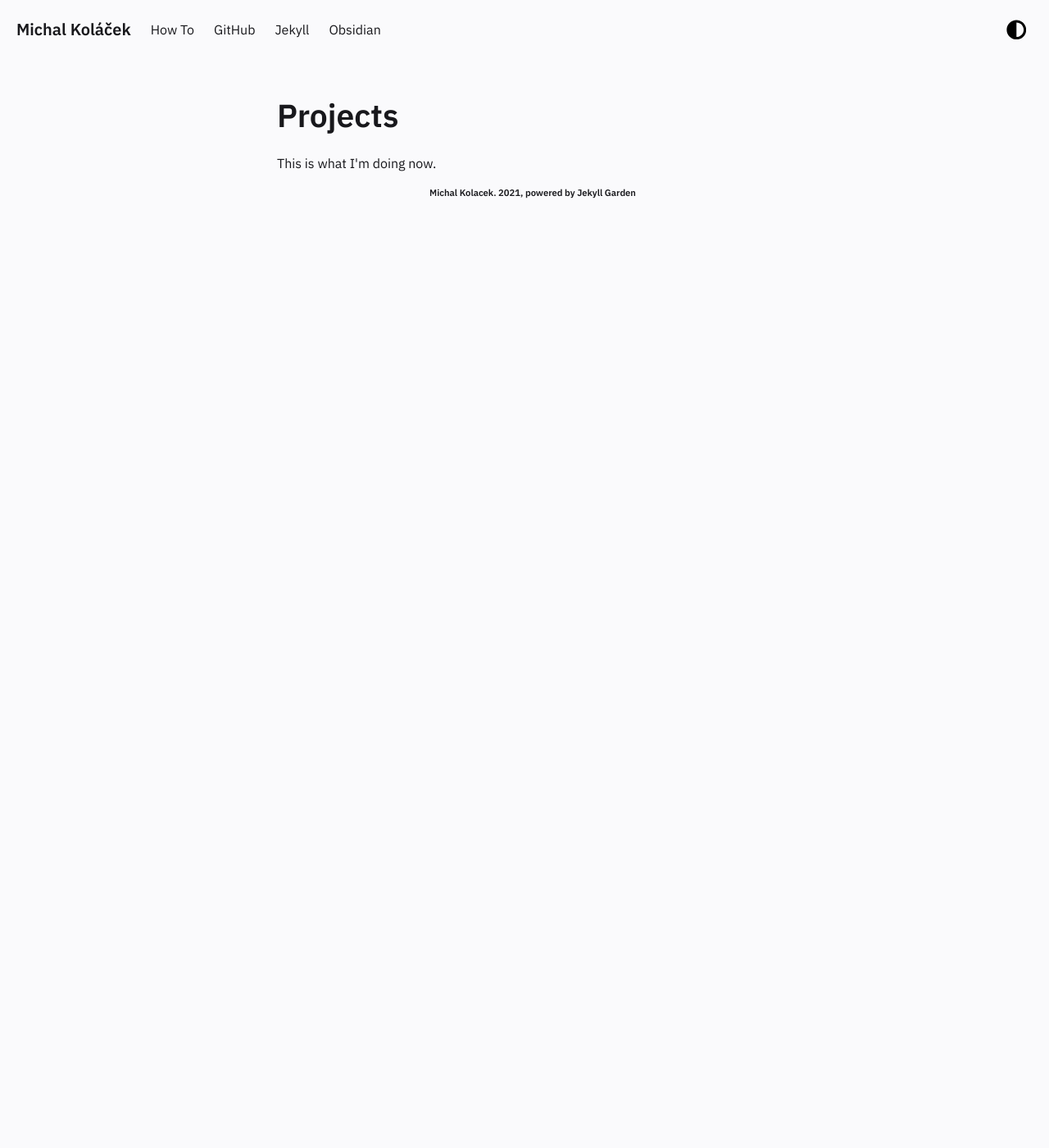
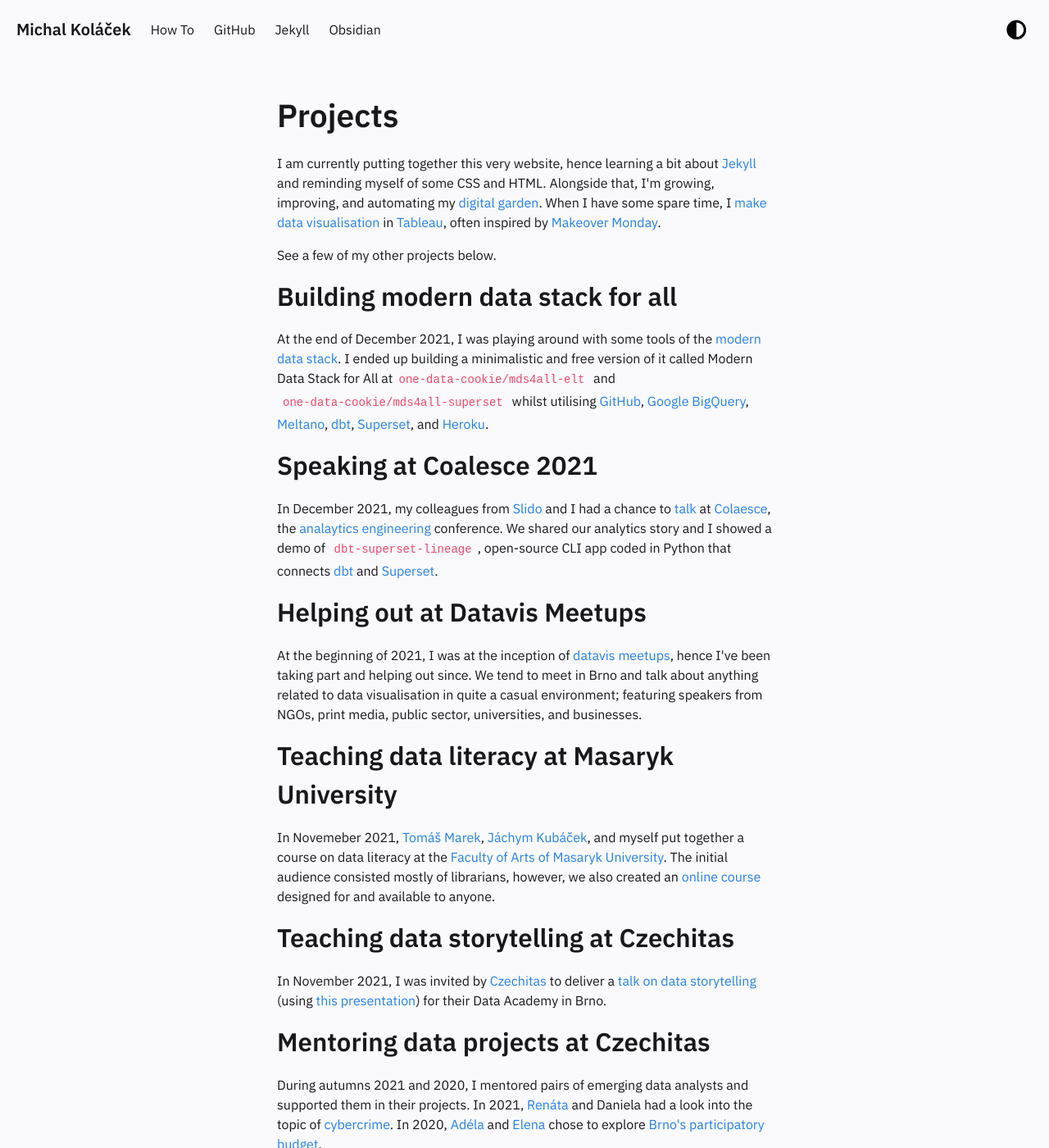
Before and after one commit to one-data-cookie/one-data-cookie.github.io, a Jekyll site: the page built from pages/projects.md, in a window 1280 px wide and 1400 px high. Shown: the whole window at 82% size. Built offline with Jekyll 4.4.1, drawn with Linux system fonts in a browser that asks for light colours; some of the changed text lies outside the part shown.

Commit message:
add first proper version of projects

```diff
--- a/pages/projects.md
+++ b/pages/projects.md
@@ -5,5 +5,30 @@
 ---
 
 # Projects
+I am currently putting together this very website, hence learning a bit about [Jekyll](https://jekyllrb.com/) and reminding myself of some CSS and HTML. Alongside that, I'm growing, improving, and automating my [digital garden](https://onedatacookie-digigarden.netlify.app/). When I have some spare time, I [make data visualisation](https://onedatacookie-somevizes.netlify.app/)
+in [Tableau](https://www.tableau.com/), often inspired by [Makeover Monday](https://www.makeovermonday.co.uk/).
 
-This is what I'm doing now.
+See a few of my other projects below.
+
+## Building modern data stack for all
+At the end of December 2021, I was playing around with some tools of the [modern data stack](https://blog.getdbt.com/future-of-the-modern-data-stack/). I ended up building a minimalistic and free version of it called Modern Data Stack for All at[`one-data-cookie/mds4all-elt`](https://github.com/one-data-cookie/mds4all-elt) and [`one-data-cookie/mds4all-superset`](https://github.com/one-data-cookie/mds4all-superset) whilst utilising [GitHub](https://github.com/), [Google BigQuery](https://cloud.google.com/bigquery/), [Meltano](https://meltano.com/), [dbt](https://www.getdbt.com/), [Superset](https://superset.apache.org/), and [Heroku](https://dashboard.heroku.com/).
+
+## Speaking at Coalesce 2021
+In December 2021, my colleagues from [Slido](https://www.slido.com/) and I had a chance to [talk](https://youtu.be/YA0yqYSs9BQ) at [Colaesce](https://coalesce.getdbt.com/), the [analaytics engineering](https://www.getdbt.com/what-is-analytics-engineering/) conference. We shared our analytics story and I showed a demo of [`dbt-superset-lineage`](https://github.com/slidoapp/dbt-superset-lineage), open-source CLI app coded in Python that connects [dbt](https://www.getdbt.com/) and [Superset](https://superset.apache.org/).
+
+## Helping out at Datavis Meetups
+At the beginning of 2021, I was at the inception of [datavis meetups](https://www.notion.so/vis-meetup-f23461cc5478422785292c28d2aa7b9e), hence I've been taking part and helping out since. We tend to meet in Brno and talk about anything related to data visualisation in quite a casual environment; featuring speakers from NGOs, print media, public sector, universities, and businesses.
+
+## Teaching data literacy at Masaryk University
+In Novemeber 2021, [Tomáš Marek](https://www.marektomas.cz/), [Jáchym Kubáček](https://www.linkedin.com/in/j%C3%A1chym-kub%C3%A1%C4%8Dek/), and myself put together a course on data literacy at the [Faculty of Arts of Masaryk University](https://www.phil.muni.cz/en). The initial audience consisted mostly of librarians, however, we also created an [online course](https://kisk.phil.muni.cz/kisk4future/datova-gramotnost) designed for and available to anyone.
+
+## Teaching data storytelling at Czechitas
+In November 2021, I was invited by [Czechitas](https://www.czechitas.cz/en) to deliver a [talk on data storytelling](https://youtu.be/YoCbP-f_fEc) (using [this presentation](https://docs.google.com/presentation/d/1t72l01QatWym27fqkII6Lg6IbxugsUWD65huO-EgNYQ/edit?usp=sharing)) for their Data Academy in Brno.
+
+## Mentoring data projects at Czechitas
+During autumns 2021 and 2020, I mentored pairs of emerging data analysts and supported them in their projects.
+In 2021, [Renáta](https://www.linkedin.com/in/renata-turonova/) and Daniela had a look into the topic of [cybercrime](https://public.tableau.com/views/DAPROJEKTJakbezpenojevkyberprostoru/Dashboard1?:language=en-GB&:display_count=n&:origin=viz_share_link).
+In 2020, [Adéla](https://www.linkedin.com/in/adela-procha/) and [Elena](https://www.linkedin.com/in/elena-gorokhova/) chose to explore [Brno's participatory budget](https://public.tableau.com/views/PaRo-grafy1/NavigationDB?:language=en-GB&:display_count=n&:origin=viz_share_link).
+
+## Standardising GEO data for JIC
+In October 2021, I helped out [JIC](https://www.jic.cz/en/), the Innovation Centre for South Moravian Region, with standardising their GEO data from multiple sources. As a part of the process, I created [`geocode-mapycz`](https://github.com/one-data-cookie/geocode-mapycz) that wraps JavaScript geocoding API of [Mapy.cz](https://en.mapy.cz/) in Python.
```
